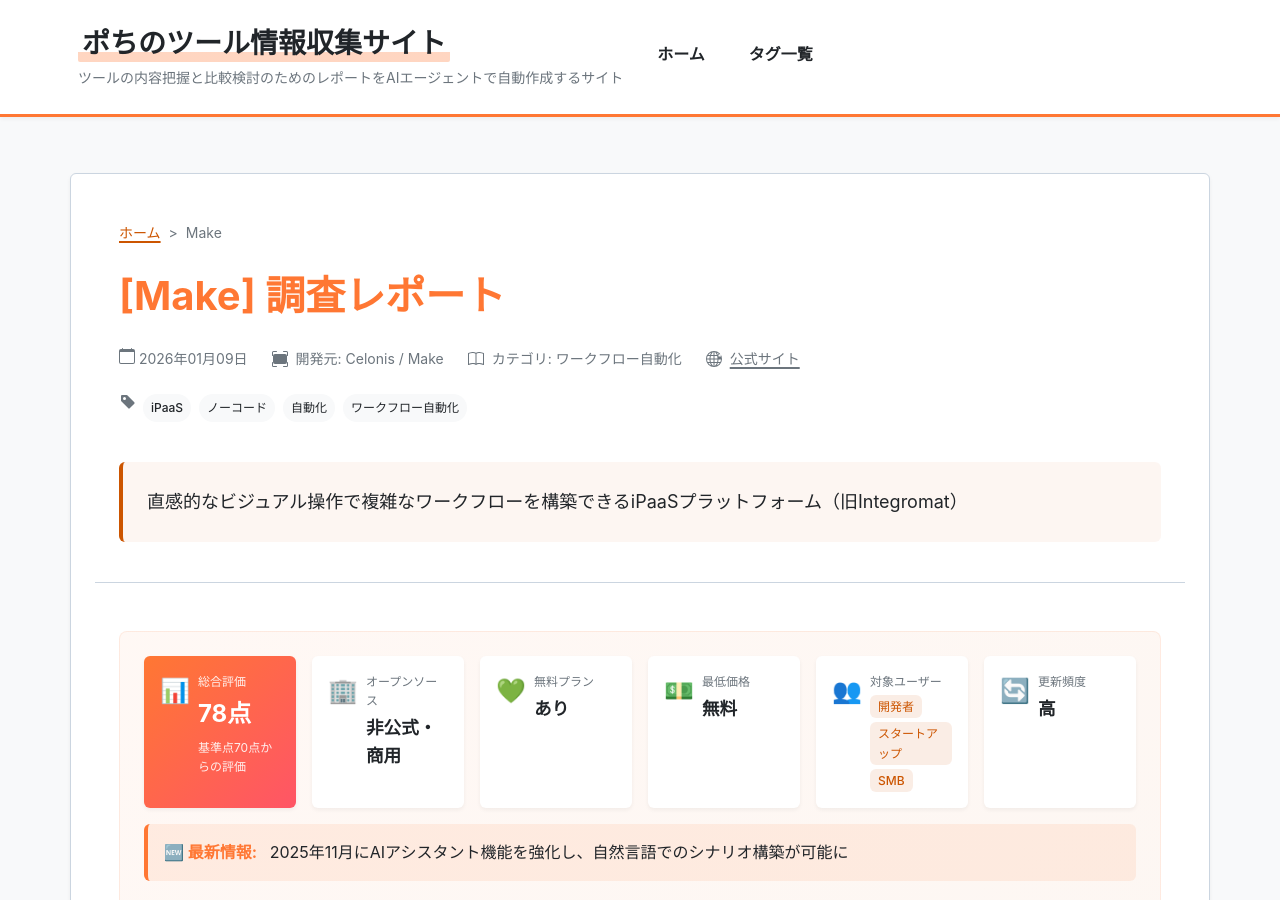
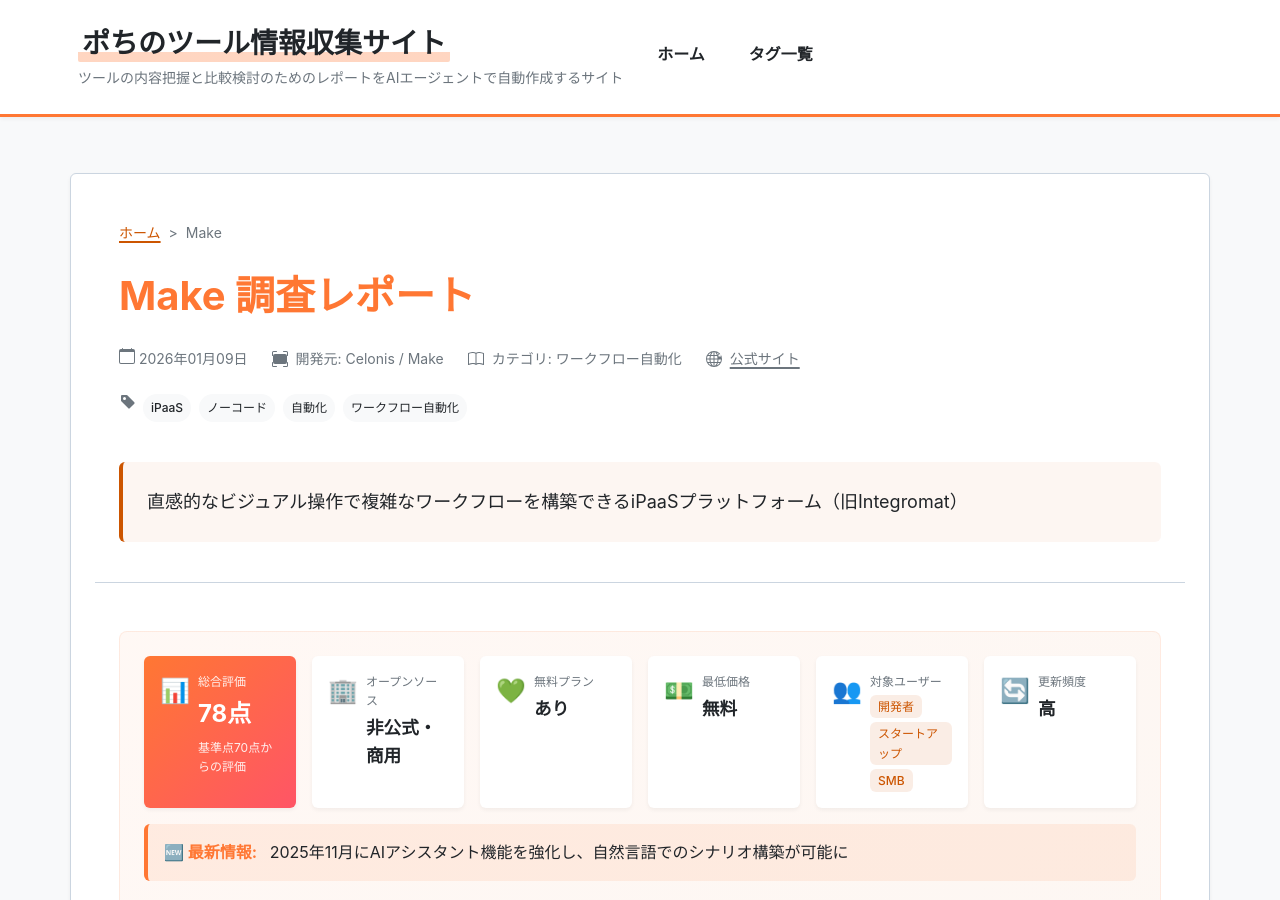
Before and after one commit to aegisfleet/tool-survey-report, a Jekyll site: the page built from _reports/make.md, in a window 1280 px wide and 900 px high. Built offline with Jekyll 4.4.1, drawn with Linux system fonts in a browser that asks for light colours.

Commit message:
Update make.md

```diff
--- a/_reports/make.md
+++ b/_reports/make.md
@@ -1,5 +1,5 @@
 ---
-title: "[Make] 調査レポート"
+title: "Make 調査レポート"
 tool_name: "Make"
 tool_reading: "メイク"
 category: "ワークフロー自動化"
```
